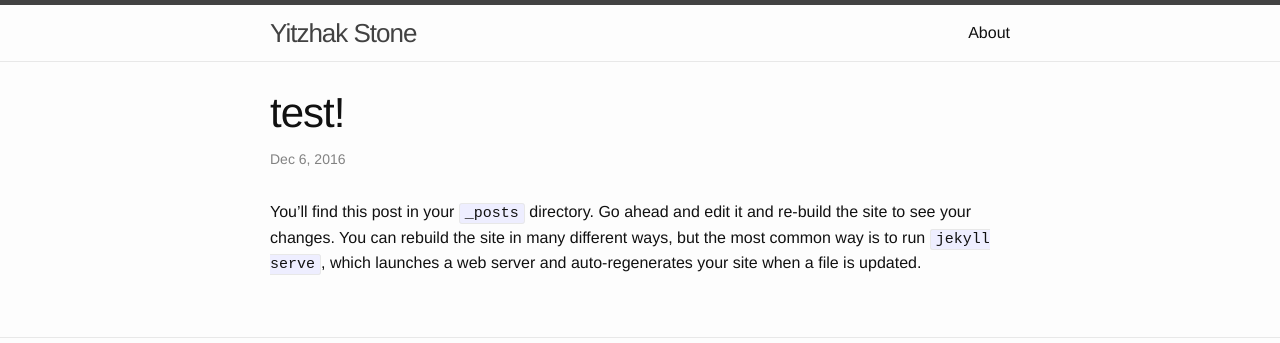
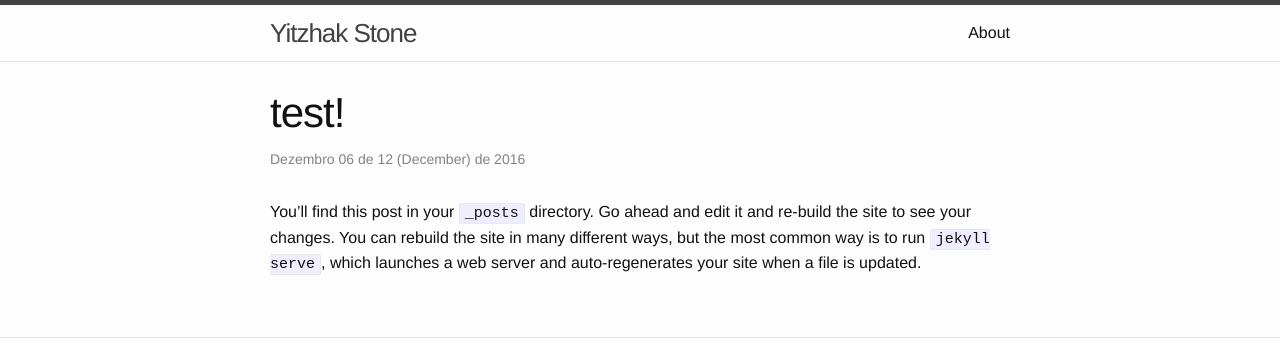
Before and after one commit to YitzhakStone/blog, a Jekyll site: the page built from _posts/2016-12-06-test.md, in a window 1280 px wide. Shown: the top 343 px of the page. Built offline with Jekyll 4.4.1, drawn with Linux system fonts in a browser that asks for light colours; comment, search, counter and statistics services are not loaded.

Commit message:
Update post.html

```diff
--- a/_layouts/post.html
+++ b/_layouts/post.html
@@ -5,7 +5,32 @@
 
   <header class="post-header">
     <h1 class="post-title" itemprop="name headline">{{ page.title }}</h1>
-    <p class="post-meta"><time datetime="{{ page.date | date_to_xmlschema }}" itemprop="datePublished">{{ page.date | date: "%b %-d, %Y" }}</time>{% if page.author %} • <span itemprop="author" itemscope itemtype="http://schema.org/Person"><span itemprop="name">{{ page.author }}</span></span>{% endif %}</p>
+    <p class="post-meta">
+      <time datetime="{{ page.date | date_to_xmlschema }}" itemprop="datePublished">
+        {% assign m = page.date | date: "%-m" %}
+        {% case m %}
+          {% when '1' %}Janeiro
+          {% when '2' %}Fevereiro
+          {% when '3' %}Março
+          {% when '4' %}Abril
+          {% when '5' %}Maio
+          {% when '6' %}Junho
+          {% when '7' %}Julho
+          {% when '8' %}Agosto
+          {% when '9' %}Setembro
+          {% when '10' %}Outubro
+          {% when '11' %}Novembro
+          {% when '12' %}Dezembro
+        {% endcase %}
+        {{ page.date | date: "%d de %m (%B) de %Y" }}
+      </time>
+      {% if page.author %} •
+      <span itemprop="author" itemscope itemtype="http://schema.org/Person">
+        <span itemprop="name">{{ page.author }}
+        </span>
+      </span>
+      {% endif %}
+    </p>
   </header>
 
   <div class="post-content" itemprop="articleBody">
```
